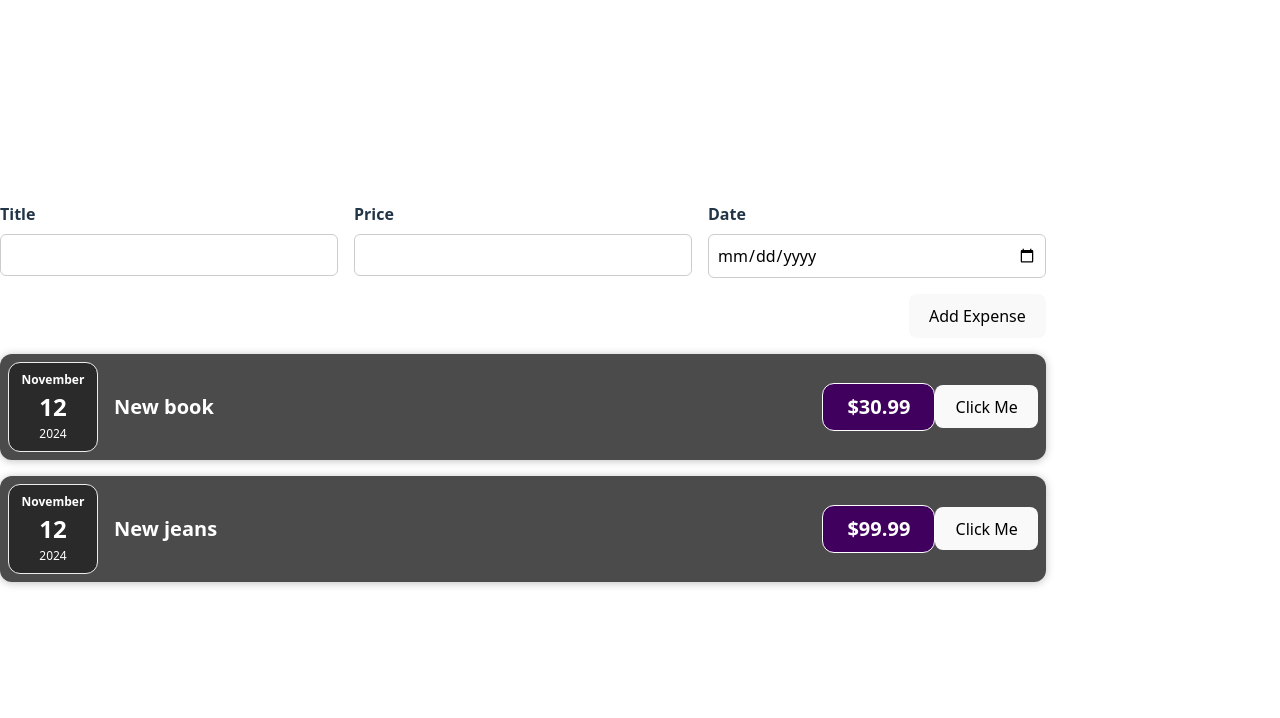
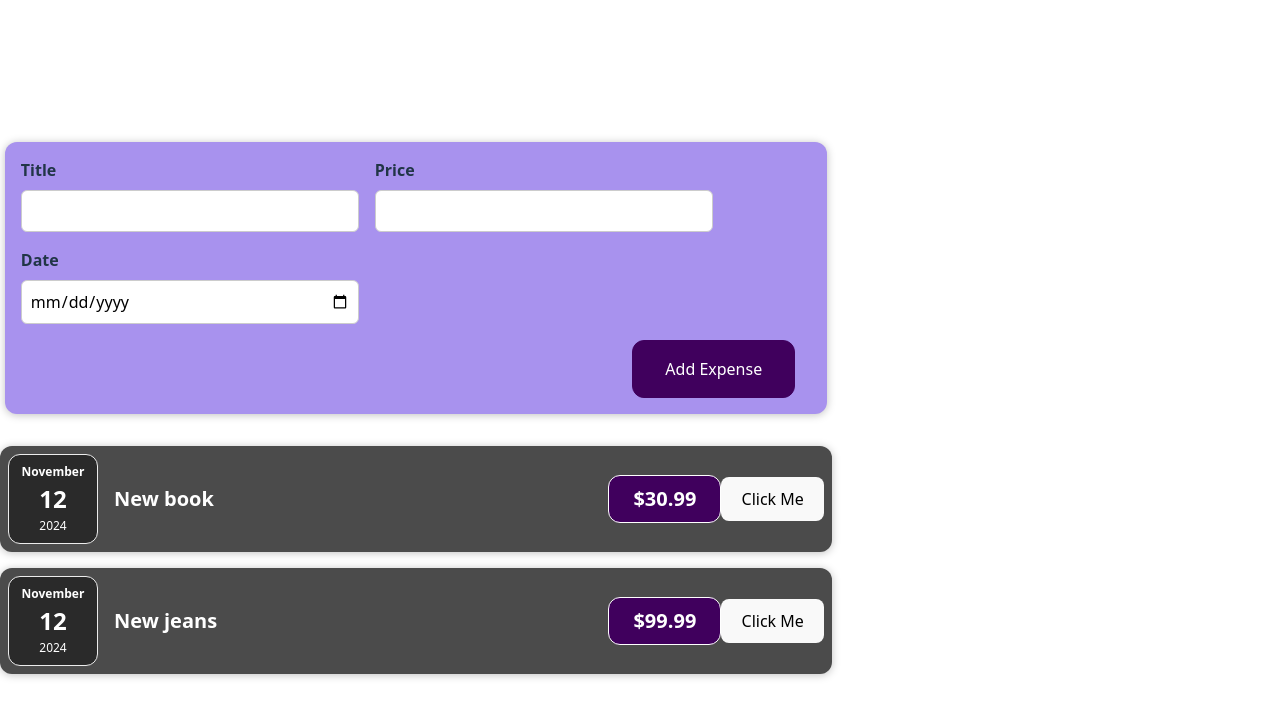
Before and after one commit to Jarthesecond2/expenses, a React (Vite) app: page / in a window 1280 px wide. Shown: the top 718 px of the page. Built offline with nearby package versions, Linux system fonts and the light colour scheme.

Commit message:
Sending data also in app.jsx

```diff
--- a/src/App.jsx
+++ b/src/App.jsx
@@ -15,10 +15,15 @@
   }
 ];
 
+const addExpenseHandler = (expense) => {
+  console.log('In App.js');
+  console.log(expense);
+};
+
   return (
 
     <div className="App">
-      <NewExpense></NewExpense>
+      <NewExpense onAddExpense={addExpenseHandler}></NewExpense>
       <ExpenseItem data={expenses[0]} />
       <ExpenseItem data={expenses[1]} />
     </div>
--- a/src/components/NewExpense/ExpenseForm.jsx
+++ b/src/components/NewExpense/ExpenseForm.jsx
@@ -10,6 +10,7 @@
             amount: enteredPrice,
             date: new Date(enteredDate)
         };
+        props.onSaveExpenseData(expenseData);
         setEnteredTitle('');
         setEnteredPrice('');
         setEnteredDate('');
--- a/src/components/NewExpense/NewExpense.jsx
+++ b/src/components/NewExpense/NewExpense.jsx
@@ -1,8 +1,17 @@
 import ExpenseForm from './ExpenseForm'
+import './NewExpense.css'
+
 const NewExpense = (props) => {
+    const saveExpenseDataHandler = (enteredExpenseData) => {
+        const expenseData = {
+            ...enteredExpenseData,
+            id: Math.random().toString()
+        };
+        props.onAddExpense(expenseData);
+    };
     return(
         <div className='new-expense'>
-            <ExpenseForm />
+            <ExpenseForm onSaveExpenseData={saveExpenseDataHandler} />
         </div>
     )
 }
```
